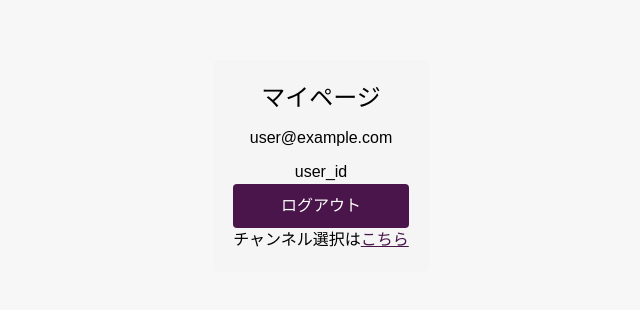
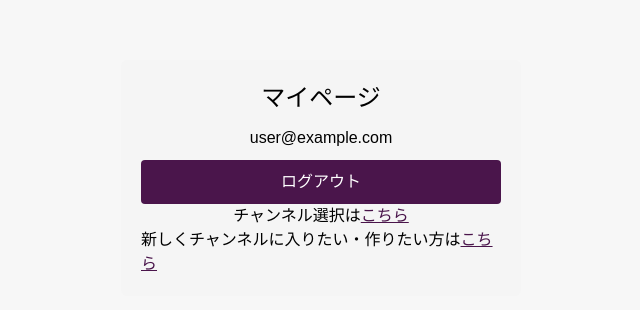
Before and after one commit to YuichiroMuta/hackathon_frontend, a React (Create React App) app in the folder my-app-ts/: page / in a window 1280 px wide. Shown: the top 310 px of the page, without its empty margins (319-959 px from the left). Built offline with nearby package versions, Linux system fonts and the light colour scheme; no server answers; sample sign-in values are in the browser's storage.

Commit message:
change files

```diff
--- a/my-app-ts/src/Mypage.tsx
+++ b/my-app-ts/src/Mypage.tsx
@@ -38,10 +38,12 @@ const Mypage: React.FC = () => {
               <div className="slack-mypage">
                 <h1 className="slack-mypage__title">マイページ</h1>
                 <p className="slack-mypage__email">{user && user.email}</p>
-                <p>user_id{user.user_id}</p>
                 <button className="slack-mypage__logout" onClick={logout}>ログアウト</button>
                 <p>
                   チャンネル選択は<Link className="slack-mypage__link" to={`/getUserChannels/`}>こちら</Link>
+                </p>
+                <p>
+                  新しくチャンネルに入りたい・作りたい方は<Link className="slack-mypage__link" to={`https://forms.gle/nCVQLxewJPEHywD48`}>こちら</Link>
                 </p>
               </div>
             </>
```
